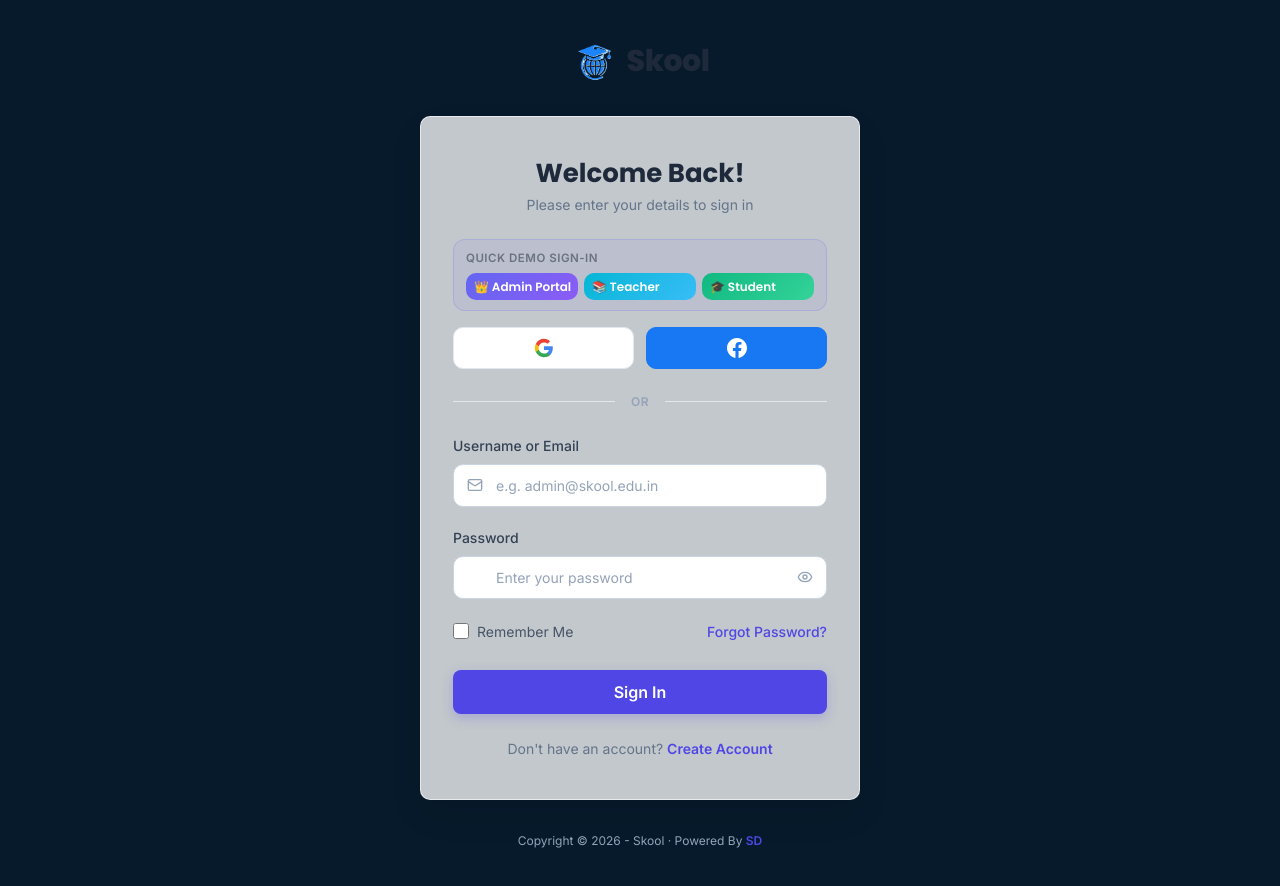
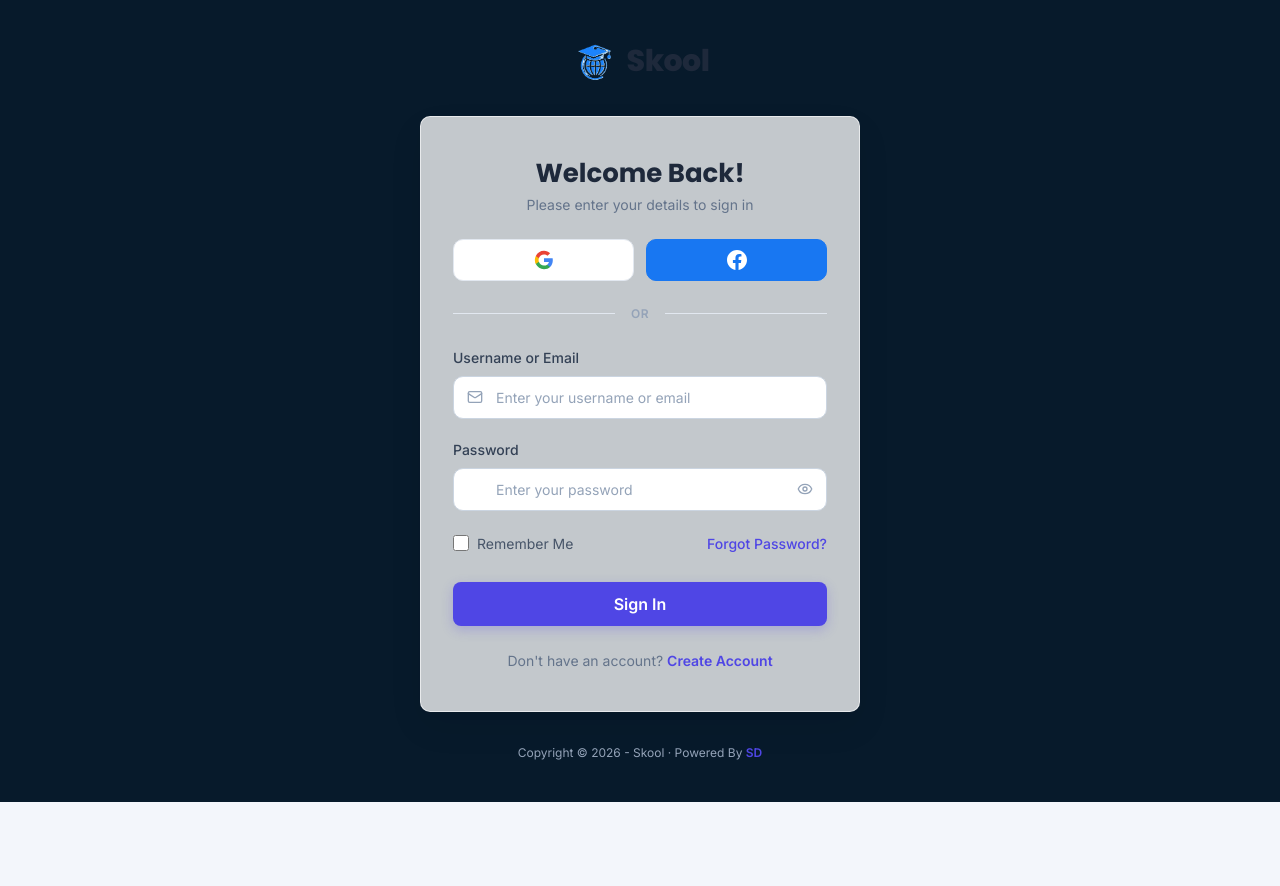
Before and after one commit to Sudharsan-26CSE/Skool, a React (Vite) app: page /login in a window 1280 px wide. Shown: the top 886 px of the page. After the commit the page ends 802 px from the top, so only its background shows below. Built offline with nearby package versions, Linux system fonts and the light colour scheme.

Commit message:
Remove login demo sign-ins, restrict admin email on signup page, and update routing

```diff
--- a/src/LoginPage.jsx
+++ b/src/LoginPage.jsx
@@ -71,30 +71,6 @@ const LoginPage = () => {
     }
   };
 
-  const fillAndLogin = (demoEmail, demoPassword) => {
-    setFormData({
-      email: demoEmail,
-      password: demoPassword,
-      remember: true
-    });
-    setError(null);
-    setLoading(true);
-    loginUser(demoEmail, demoPassword)
-      .then((loginRes) => {
-        const role = loginRes.role || (demoEmail.includes('admin') ? 'admin' : demoEmail.includes('teacher') ? 'teacher' : 'student');
-        localStorage.setItem('preskool-role', role);
-        localStorage.setItem('preskool-email', demoEmail);
-        localStorage.setItem('preskool-user-name', loginRes.user?.name || (role === 'admin' ? 'Super Administrator' : demoEmail.split('@')[0]));
-        if (role === 'admin') navigate('/dashboard');
-        else if (role === 'teacher') navigate('/dashboard/teacher');
-        else if (role === 'staff') navigate('/dashboard/staff');
-        else navigate('/dashboard/student');
-      })
-      .catch((err) => {
-        setError(err.message || "Auto-login failed");
-      })
-      .finally(() => setLoading(false));
-  };
 
   const handleGoogleSignIn = async () => {
     setError(null);
@@ -173,39 +149,6 @@ const LoginPage = () => {
           <p>Please enter your details to sign in</p>
         </div>
 
-        {/* Demo Fast-Login Pills */}
-        <div style={{ marginBottom: '16px', background: 'rgba(99, 102, 241, 0.08)', borderRadius: '12px', padding: '10px 12px', border: '1px solid rgba(99, 102, 241, 0.2)' }}>
-          <span style={{ fontSize: '0.72rem', textTransform: 'uppercase', letterSpacing: '0.5px', color: 'var(--text-tertiary)', display: 'block', marginBottom: '6px', fontWeight: 600 }}>
-            Quick Demo Sign-In
-          </span>
-          <div style={{ display: 'flex', gap: '6px', flexWrap: 'wrap' }}>
-            <button
-              type="button"
-              className="btn btn-sm"
-              style={{ flex: 1, fontSize: '0.75rem', padding: '6px 8px', background: 'linear-gradient(135deg, #6366f1, #8b5cf6)', color: '#fff', border: 'none', borderRadius: '8px' }}
-              onClick={() => fillAndLogin('admin@skool.edu.in', '1234qwer')}
-            >
-              👑 Admin Portal
-            </button>
-            <button
-              type="button"
-              className="btn btn-sm"
-              style={{ flex: 1, fontSize: '0.75rem', padding: '6px 8px', background: 'linear-gradient(135deg, #06b6d4, #38bdf8)', color: '#fff', border: 'none', borderRadius: '8px' }}
-              onClick={() => fillAndLogin('staff@skool.edu', '1234qwer')}
-            >
-              📚 Teacher
-            </button>
-            <button
-              type="button"
-              className="btn btn-sm"
-              style={{ flex: 1, fontSize: '0.75rem', padding: '6px 8px', background: 'linear-gradient(135deg, #10b981, #34d399)', color: '#fff', border: 'none', borderRadius: '8px' }}
-              onClick={() => fillAndLogin('24104070@nec.edu.in', '1234qwer')}
-            >
-              🎓 Student
-            </button>
-          </div>
-        </div>
-
         {/* Social Logins */}
         <div className="social-login-group">
           <button className="social-btn google" type="button" title="Sign in with Google" onClick={handleGoogleSignIn}>
@@ -230,7 +173,7 @@ const LoginPage = () => {
                 id="email"
                 name="email"
                 className="form-input"
-                placeholder="e.g. admin@skool.edu.in"
+                placeholder="Enter your username or email"
                 value={formData.email}
                 onChange={handleChange}
                 required
--- a/src/pages/auth/SignUpPage.jsx
+++ b/src/pages/auth/SignUpPage.jsx
@@ -1,6 +1,13 @@
 import React, { useState } from 'react';
 import { Link, useNavigate } from 'react-router-dom';
-import { User, Mail, Lock, Eye, EyeOff } from 'lucide-react';
+import { User, Mail, Lock, Eye, EyeOff, AlertCircle } from 'lucide-react';
+import { registerUser } from '../../services/api';
+
+const isAdminEmail = (email) => {
+  if (!email) return false;
+  const clean = email.trim().toLowerCase();
+  return clean === 'admin@skool.edu.in' || clean === 'admin@mail.com' || clean.startsWith('admin') || clean.includes('admin');
+};
 
 const SignUpPage = () => {
   const [formData, setFormData] = useState({
@@ -12,6 +19,8 @@ const SignUpPage = () => {
   });
   const [showPassword, setShowPassword] = useState(false);
   const [showConfirmPassword, setShowConfirmPassword] = useState(false);
+  const [error, setError] = useState(null);
+  const [loading, setLoading] = useState(false);
   const navigate = useNavigate();
 
   const handleChange = (e) => {
@@ -20,11 +29,45 @@ const SignUpPage = () => {
       ...prev,
       [name]: type === 'checkbox' ? checked : value,
     }));
+    if (error) setError(null);
   };
 
-  const handleSubmit = (e) => {
+  const handleSubmit = async (e) => {
     e.preventDefault();
-    navigate('/email-verification');
+    setError(null);
+
+    const cleanEmail = (formData.email || '').trim().toLowerCase();
+
+    // Enforce: Admin mail cannot register or sign in through this signup page
+    if (isAdminEmail(cleanEmail)) {
+      setError("Administrator accounts cannot be registered or accessed through this sign-up page. Please use the official Sign In page.");
+      return;
+    }
+
+    if (formData.password !== formData.confirmPassword) {
+      setError("Passwords do not match. Please re-enter your password.");
+      return;
+    }
+
+    if (!formData.agree) {
+      setError("You must agree to the Terms & Privacy policy.");
+      return;
+    }
+
+    setLoading(true);
+    try {
+      await registerUser({
+        name: formData.name.trim(),
+        email: cleanEmail,
+        password: formData.password,
+        role: 'student'
+      });
+      navigate('/email-verification', { state: { email: cleanEmail, role: 'student' } });
+    } catch (err) {
+      setError(err.message || "Failed to create account. Please try again.");
+    } finally {
+      setLoading(false);
+    }
   };
 
   return (
@@ -55,6 +98,34 @@ const SignUpPage = () => {
         </div>
 
         <div className="auth-divider">OR</div>
+
+        {error && (
+          <div style={{
+            background: 'rgba(239, 68, 68, 0.1)',
+            border: '1px solid rgba(239, 68, 68, 0.3)',
+            color: '#ef4444',
+            padding: '12px 14px',
+            borderRadius: '10px',
+            fontSize: '0.85rem',
+            marginBottom: '16px',
+            lineHeight: 1.45,
+            display: 'flex',
+            flexDirection: 'column',
+            gap: '6px'
+          }}>
+            <div style={{ display: 'flex', alignItems: 'center', gap: '8px' }}>
+              <AlertCircle size={18} style={{ flexShrink: 0 }} />
+              <span>{error}</span>
+            </div>
+            {isAdminEmail(formData.email) && (
+              <div style={{ paddingLeft: '26px' }}>
+                <Link to="/login" style={{ color: '#6366f1', fontWeight: 600, textDecoration: 'underline' }}>
+                  Go to Admin Sign In →
+                </Link>
+              </div>
+            )}
+          </div>
+        )}
 
         <form className="auth-form" onSubmit={handleSubmit}>
           <div className="form-group">
@@ -142,7 +213,9 @@ const SignUpPage = () => {
             </label>
           </div>
 
-          <button type="submit" className="auth-btn">Sign Up</button>
+          <button type="submit" className="auth-btn" disabled={loading}>
+            {loading ? 'Creating Account...' : 'Sign Up'}
+          </button>
         </form>
 
         <p className="auth-footer">
--- a/src/pages/auth/TwoStepVerificationPage.jsx
+++ b/src/pages/auth/TwoStepVerificationPage.jsx
@@ -20,7 +20,16 @@ const TwoStepVerificationPage = () => {
 
   const handleSubmit = (e) => {
     e.preventDefault();
-    navigate('/dashboard');
+    const role = localStorage.getItem('preskool-role') || 'student';
+    if (role === 'admin') {
+      navigate('/dashboard');
+    } else if (role === 'teacher') {
+      navigate('/dashboard/teacher');
+    } else if (role === 'staff') {
+      navigate('/dashboard/staff');
+    } else {
+      navigate('/dashboard/student');
+    }
   };
 
   return (
```
Also changed, not shown: server.js (+16 -8 lines), 1 other file (tests, documents, lock files or other folders).
